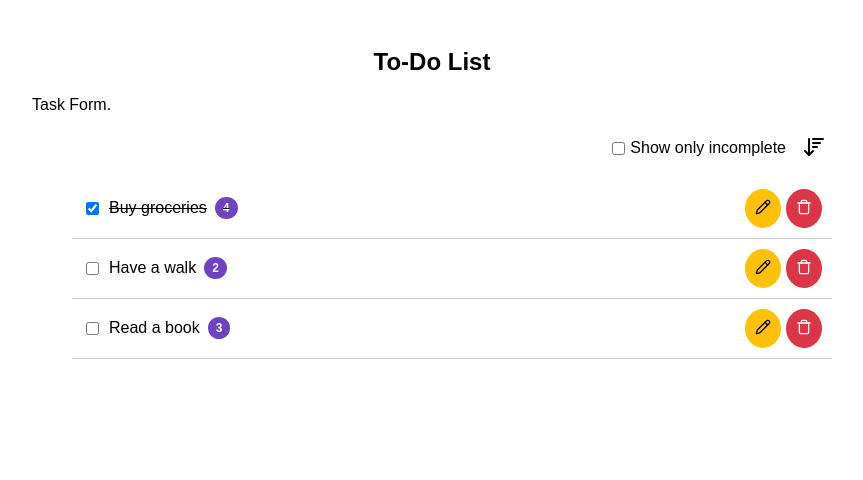
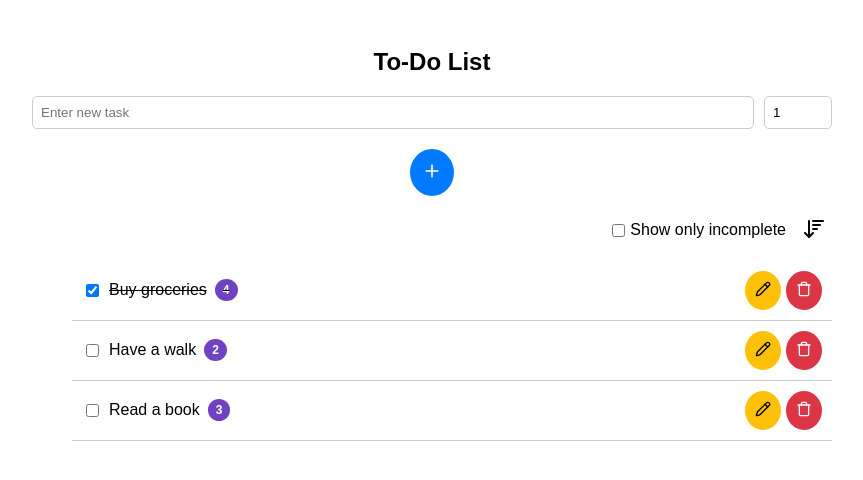
Before and after one commit to genuinelycool/to_do_list_app, a React (Vite) app: page / in a window 1280 px wide. Shown: the top 480 px of the page, without its empty margins (208-1071 px from the left). Built offline with nearby package versions, Linux system fonts and the light colour scheme.

Commit message:
6 - Building the TaskForm Component

```diff
--- a/src/App.jsx
+++ b/src/App.jsx
@@ -27,6 +27,11 @@ const App = () => {
 
   const [showOnlyIncomplete, setShowOnlyIncomplete] = useState(false);
 
+  const addTask = (newTask) => {
+    const updatedTasks = [...tasks, newTask];
+    setTasks(updatedTasks);
+  };
+
   const sortTasks = () => {
     const sortedTasks = [...tasks]
       .sort((a,b) => a.priority - b.priority);
@@ -44,7 +49,7 @@ const App = () => {
     >
       <h2 style={{ textAlign: "center" }}>To-Do List</h2>
 
-      <TaskForm />
+      <TaskForm addTask={addTask} />
       <TaskControls
         showOnlyIncomplete={showOnlyIncomplete}
         setShowOnlyIncomplete={setShowOnlyIncomplete}
--- a/src/components/TaskForm.jsx
+++ b/src/components/TaskForm.jsx
@@ -1,8 +1,76 @@
-const TaskForm = () => {
+import { useState } from "react";
+import { Plus } from "lucide-react";
+
+const TaskForm = ({ addTask }) => {
+  const [newTask, setNewTask] = useState("");
+  const [newPriority, setNewPriority] = useState(1);
+
+  const handleSubmit = () => {
+    // Check if the input is not just whitespace
+    if (newTask.trim()) {
+      // Call the addTask function with a new task object
+      addTask({
+        id: Date.now(), // Unique ID based on current timestamp
+        text: newTask,  // The task description entered by the user
+        priority: newPriority,  // User-defined priority (number)
+        done: false,  // New tasks start as not completed
+      });
+
+      // Clear the input fields after submitting
+      setNewTask(""); // Reset task text input to empty
+      setNewPriority(1); // Reset priority input to default value
+    }
+  };
+
+  const inputStyle = {
+    padding: "8px",
+    borderRadius: "5px",
+    border: "1px solid #ccc",
+  };
 
   return (
     <div>
-      Task Form.
+      <div style={{ display: "flex", gap: "10px" }}>
+
+        <input
+          type="text"
+          placeholder="Enter new task"
+          value={newTask}
+          onChange={(e) => setNewTask(e.target.value)}
+          style={{
+            ...inputStyle,
+            flexGrow: 1,
+          }}
+        />
+
+        <input
+          type="number"
+          min="1"
+          value={newPriority}
+          onChange={(e) => setNewPriority(Number(e.target.value))}
+          style={{
+            ...inputStyle,
+            width: "3.75em",
+          }}
+        />
+
+      </div>
+
+      <button
+        onClick={handleSubmit}
+        style={{
+          display: "block",
+          margin: "20px auto 0",
+          borderRadius: "50%",
+          backgroundColor: "#007bff",
+          color: "white",
+          padding: "12px",
+          border: "none",
+          cursor: "pointer",
+        }}
+      >
+        <Plus size={20} />
+      </button>
     </div>
   );
 };
```
